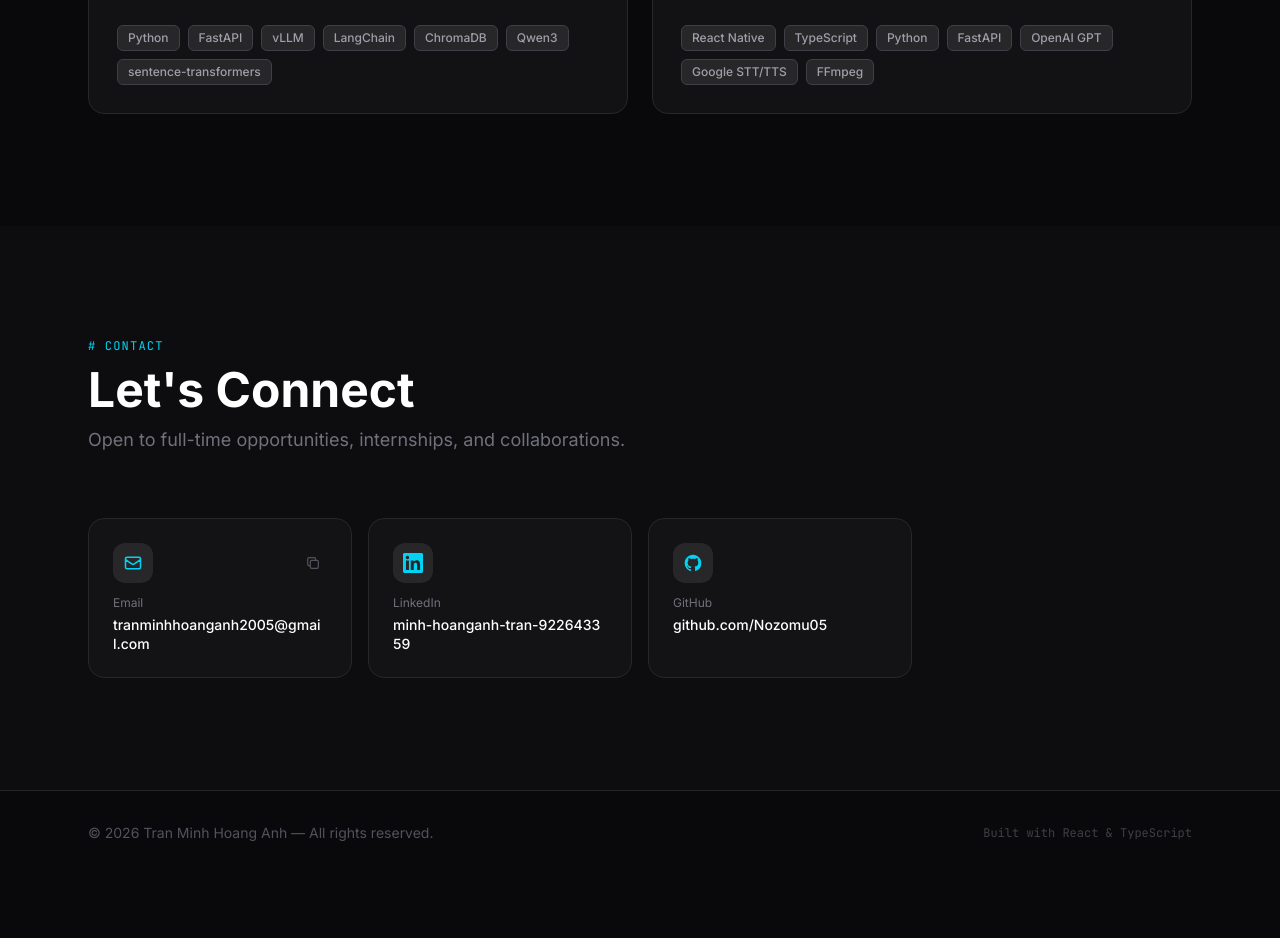
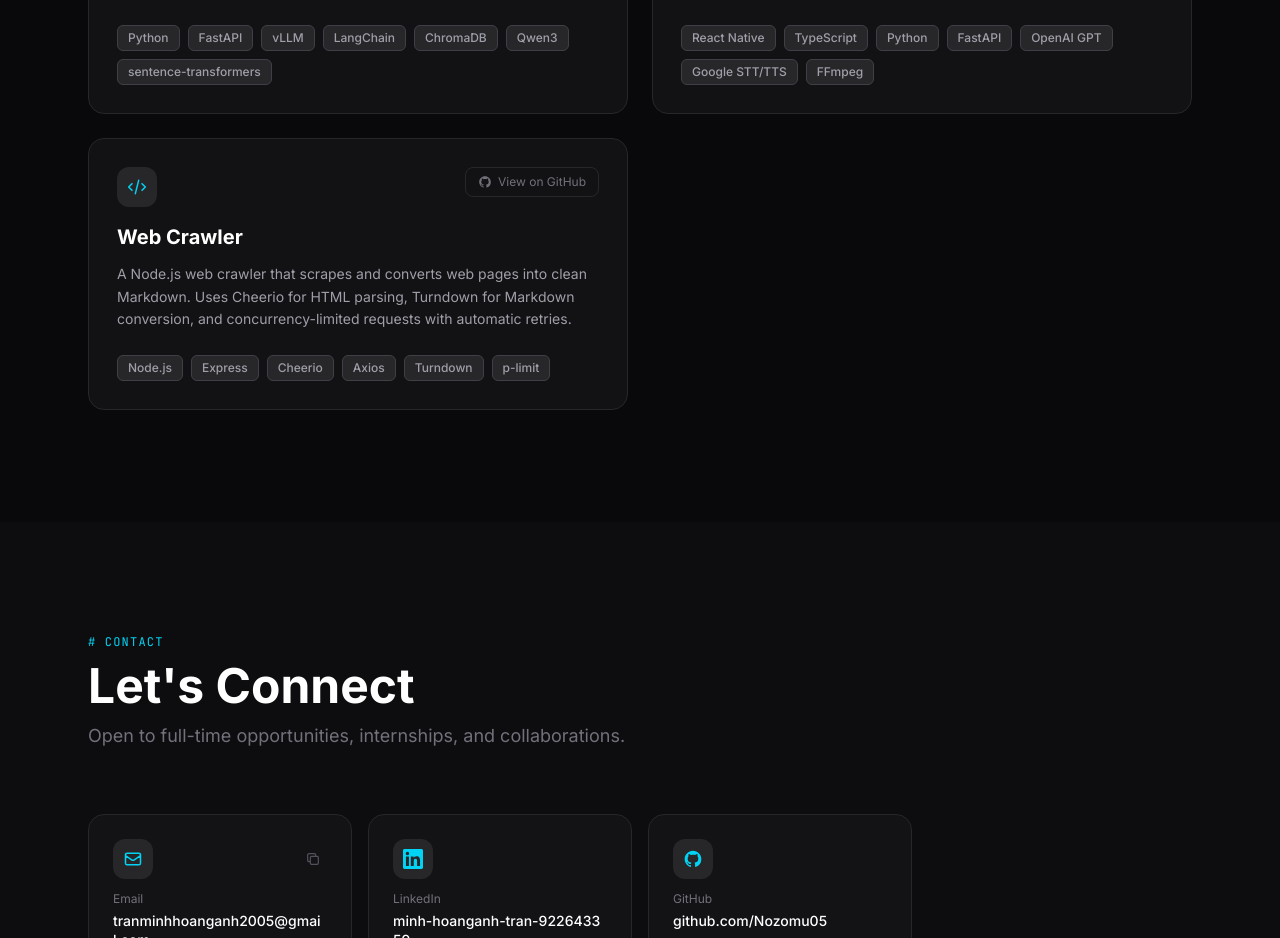
Before and after one commit to Nozomu05/portfolio, a React (Vite) app: page / in a window 1280 px wide. Shown: the part 4500-5438 px from the top of the page. Before the commit the page ends 5375 px from the top, so only its background shows below. Built offline with nearby package versions, Linux system fonts and the light colour scheme.

Commit message:
ajout projet

```diff
--- a/src/translations/en.ts
+++ b/src/translations/en.ts
@@ -126,6 +126,13 @@ export const en = {
         tech: ['React Native', 'TypeScript', 'Python', 'FastAPI', 'OpenAI GPT', 'Google STT/TTS', 'FFmpeg'],
         github: 'https://github.com/Nozomu05/voice-in-voice-out-AI-chatbot-app',
       },
+      {
+        title: 'Web Crawler',
+        description:
+          'A Node.js web crawler that scrapes and converts web pages into clean Markdown. Uses Cheerio for HTML parsing, Turndown for Markdown conversion, and concurrency-limited requests with automatic retries.',
+        tech: ['Node.js', 'Express', 'Cheerio', 'Axios', 'Turndown', 'p-limit'],
+        github: 'https://github.com/Nozomu05/webcrawler',
+      },
     ],
   },
   contact: {
--- a/src/translations/fr.ts
+++ b/src/translations/fr.ts
@@ -128,6 +128,13 @@ export const fr: Translations = {
         tech: ['React Native', 'TypeScript', 'Python', 'FastAPI', 'OpenAI GPT', 'Google STT/TTS', 'FFmpeg'],
         github: 'https://github.com/Nozomu05/voice-in-voice-out-AI-chatbot-app',
       },
+      {
+        title: 'Web Crawler',
+        description:
+          "Un crawler web en Node.js qui extrait et convertit des pages web en Markdown propre. Utilise Cheerio pour le parsing HTML, Turndown pour la conversion Markdown, avec des requêtes limitées en concurrence et des relances automatiques.",
+        tech: ['Node.js', 'Express', 'Cheerio', 'Axios', 'Turndown', 'p-limit'],
+        github: 'https://github.com/Nozomu05/webcrawler',
+      },
     ],
   },
   contact: {
```
